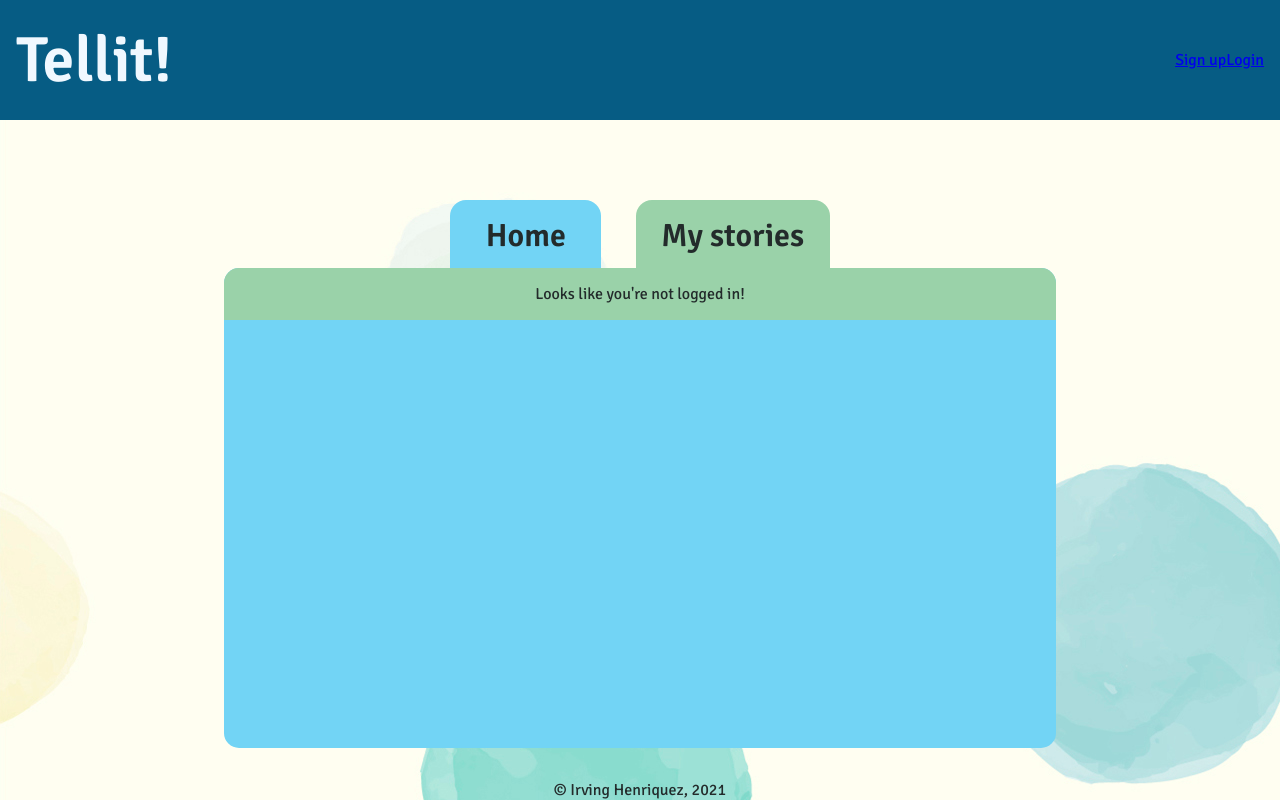
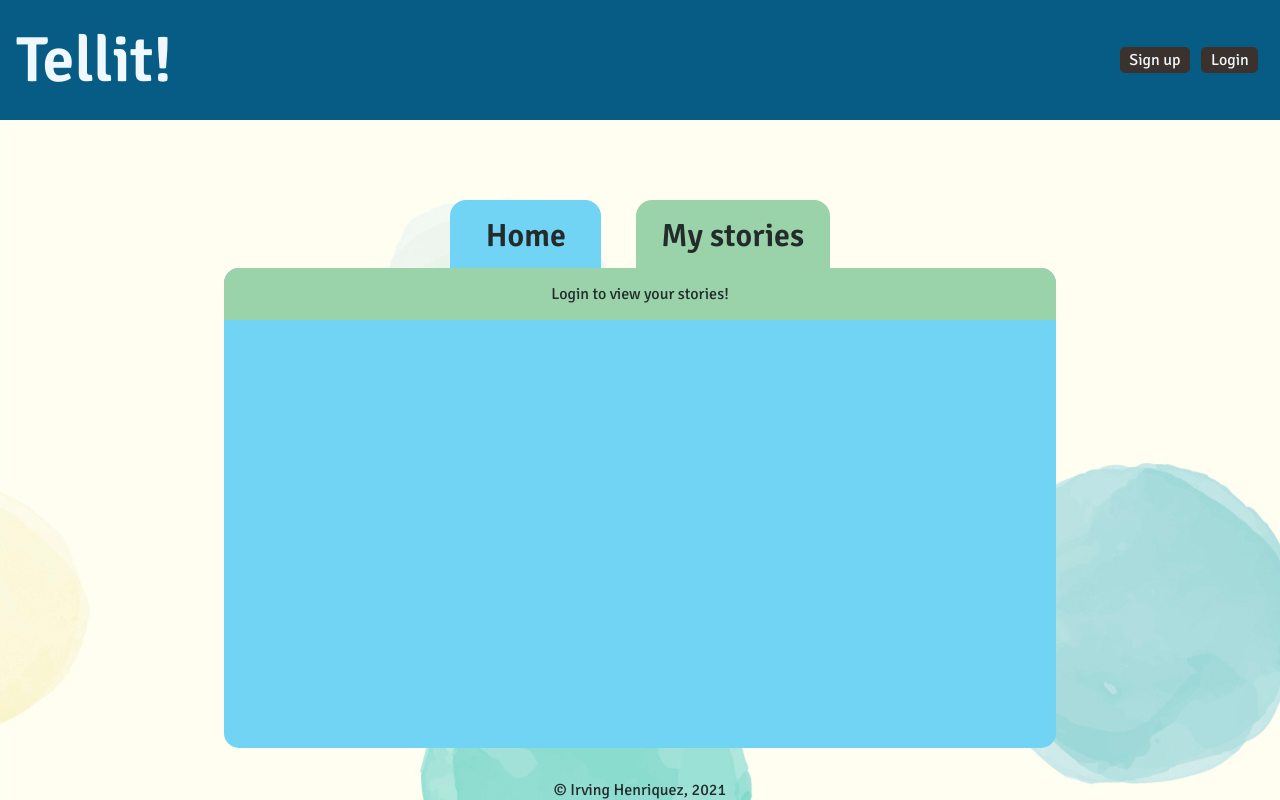
Before and after one commit to IrvHenri/tellit-react, a React (Create React App) app in the folder client/: page /user/stories in a window 1280 px wide. Built offline with nearby package versions, Linux system fonts and the light colour scheme.

Commit message:
finished navbar styling and fixed redirect logic in app.js

```diff
--- a/client/src/App.js
+++ b/client/src/App.js
@@ -7,7 +7,12 @@ import StoryDetail from "./components/StoryDetail";
 import UserFeed from "./components/UserFeed";
 import Footer from "./components/Footer";
 import "./app.css";
-import { BrowserRouter as Router, Switch, Route } from "react-router-dom";
+import {
+  BrowserRouter as Router,
+  Switch,
+  Route,
+  Redirect,
+} from "react-router-dom";
 import { useAuth } from "./context/AuthContext";
 
 function App() {
@@ -21,21 +26,13 @@ function App() {
           <Tabs />
           <div className="story-journal">
             <Switch>
-              <Route exact path="/signup">
-                <SignupForm />
+              <Route exact path="/" component={StoryFeed} />
+              <Route exact path="/signup" component={SignupForm} />
+              <Route exact path="/login">
+                {!user ? <LoginForm /> : <Redirect to="/" />}
               </Route>
-              <Route exact path="/login">
-                <LoginForm />
-              </Route>
-              <Route exact path="/stories">
-                <StoryFeed />
-              </Route>
-              <Route path="/stories/:id">
-                <StoryDetail />
-              </Route>
-              <Route path="/user/stories">
-                <UserFeed />
-              </Route>
+              <Route path="/stories/:id" component={StoryDetail} />
+              <Route path="/user/stories" component={UserFeed} />
             </Switch>
           </div>
 
--- a/client/src/app.css
+++ b/client/src/app.css
@@ -55,17 +55,31 @@ button:hover {
   color: aliceblue;
 }
 
-.navbar ul {
+.nav-action-links {
   display: flex;
   justify-content: space-around;
-}
-.navbar ul li {
-  list-style: none;
+  min-width: 150px;
 }
 
-.navbar ul a {
+.nav-action-links a {
+  border-radius: 5px;
+  background: #3c322d;
   text-decoration: none;
-  padding: 0 1em;
+  padding: 0.2em 0.6em;
+  color: aliceblue;
+}
+
+.nav-action-logged-in {
+  display: flex;
+  border-radius: 5px;
+  align-items: center;
+  justify-content: space-around;
+  background: #3c322d;
+  color: aliceblue;
+  padding: 0.2em 0.6em;
+}
+.nav-action-logged-in button {
+  margin-left: 0.8em;
 }
 
 /* Home Tabs */
--- a/client/src/components/LoginForm.jsx
+++ b/client/src/components/LoginForm.jsx
@@ -5,7 +5,6 @@ export default function LoginForm({ setToken }) {
   const [username, setUserName] = useState("");
   const [password, setPassword] = useState("");
   const [error, setError] = useState("");
-
   const handleSubmit = (event) => {
     event.preventDefault();
     setError("");
@@ -20,7 +19,7 @@ export default function LoginForm({ setToken }) {
         const { token, id } = res.data;
         localStorage.setItem("auth-token", token);
         localStorage.setItem("id", id);
-        window.location = "/stories";
+        window.location = "/";
       })
       .catch((err) => {
         let error = err.response.data;
--- a/client/src/components/Navbar.jsx
+++ b/client/src/components/Navbar.jsx
@@ -1,19 +1,27 @@
 import React from "react";
-import { Link } from "react-router-dom";
+import { NavLink } from "react-router-dom";
 import { useAuth } from "../context/AuthContext";
 export default function Navbar({ user }) {
   const { logOut } = useAuth();
+  const activeStyle = {
+    fontWeight: "bold",
+    color: "red",
+  };
   return (
     <nav className="navbar">
       <h1>Tellit!</h1>
 
       {!user ? (
-        <div>
-          <Link to="/signup">Sign up</Link>
-          <Link to="/login">Login</Link>
+        <div className="nav-action-links">
+          <NavLink to="/signup" activeStyle={activeStyle}>
+            Sign up
+          </NavLink>
+          <NavLink to="/login" activeStyle={activeStyle}>
+            Login
+          </NavLink>
         </div>
       ) : user ? (
-        <div>
+        <div className="nav-action-logged-in">
           <p>Welcome back {user.username} !</p>
           <button onClick={logOut}> Logout </button>
         </div>
--- a/client/src/components/SignupForm.jsx
+++ b/client/src/components/SignupForm.jsx
@@ -1,4 +1,5 @@
 import React, { useState } from "react";
+import { useHistory } from "react-router-dom";
 import axios from "axios";
 
 export default function SignupForm() {
@@ -8,6 +9,9 @@ export default function SignupForm() {
     password: "",
   });
   const [error, setError] = useState("");
+
+  const history = useHistory();
+
   const handleChange = (e) => {
     setInputs((prevState) => ({
       ...prevState,
@@ -29,7 +33,7 @@ export default function SignupForm() {
       .post("http://localhost:8000/api/signup", newUser)
       .then(() => {
         setInputs({ username: "", email: "", password: "" });
-        window.location = "/login";
+        history.push("/login");
       })
       .catch((err) => {
         console.log(err);
--- a/client/src/components/Tabs.jsx
+++ b/client/src/components/Tabs.jsx
@@ -4,7 +4,7 @@ import { Link } from "react-router-dom";
 export default function Tabs() {
   return (
     <div className="home-tabs">
-      <Link to="/stories">Home</Link>
+      <Link to="/">Home</Link>
       <Link to="/user/stories"> My stories</Link>
     </div>
   );
--- a/client/src/components/UserFeed.jsx
+++ b/client/src/components/UserFeed.jsx
@@ -14,7 +14,7 @@ export default function UserFeed() {
     if (user) {
       return loading ? <p>loading...</p> : userStories;
     } else {
-      return <p>Looks like you're not logged in!</p>;
+      return <p>Login to view your stories!</p>;
     }
   };
 
```
